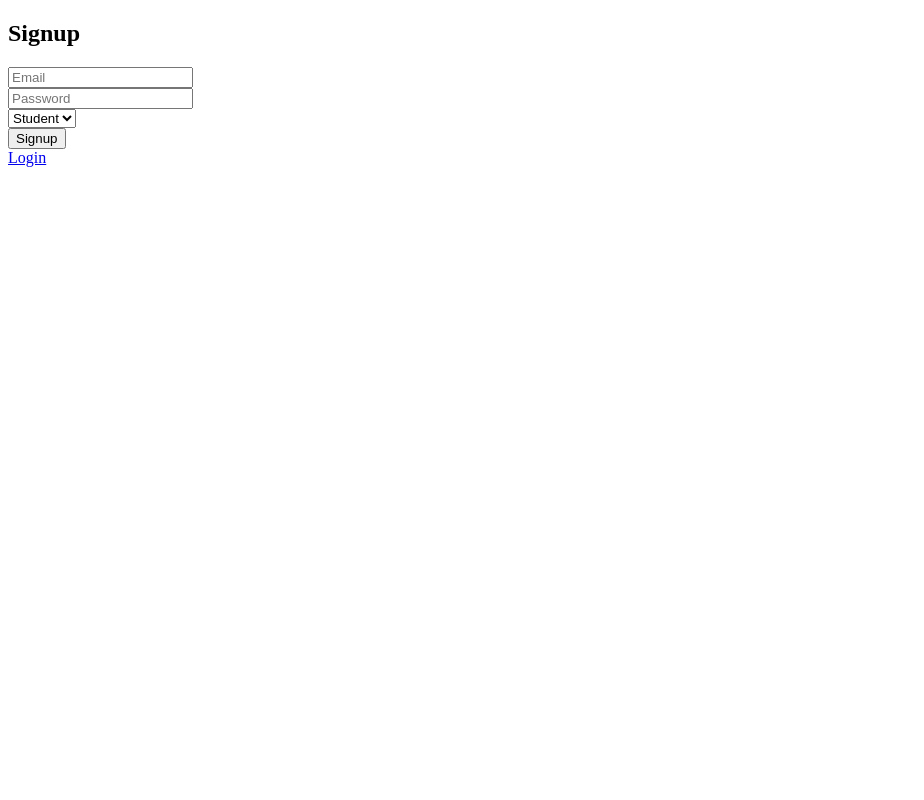
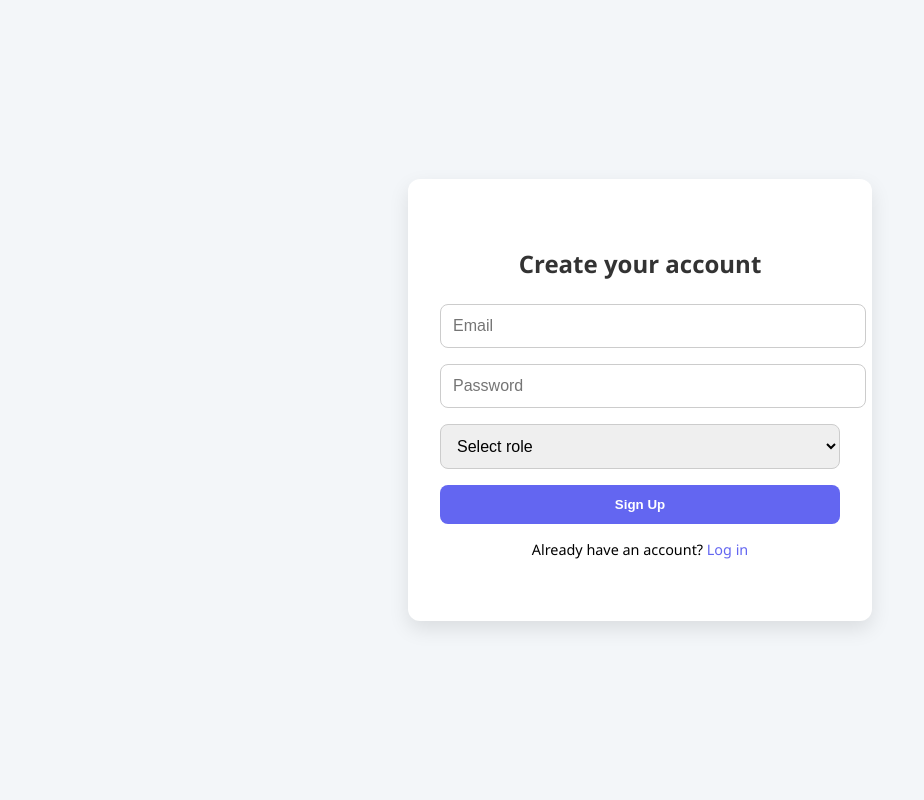
Before and after one commit to dadoktor8/LMS, a FastAPI app: page /auth/signup-page in a window 1280 px wide. Shown: the whole page, without its empty margins (0-924 px from the left). Run offline with FastAPI, Linux system fonts and the light colour scheme; some libraries are stand-ins or nearby versions.

Commit message:
Made the login and signup page beautiful

```diff
--- a/backend/auth/routes.py
+++ b/backend/auth/routes.py
@@ -10,7 +10,8 @@ from typing import Literal
 import os
 from dotenv import load_dotenv
 from sqlalchemy.orm import Session
-
+from utils.tokens import generate_verification_token
+from utils.tokens import confirm_token
 from db.models import User
 from db.database import engine,get_db
 
--- a/backend/db/models.py
+++ b/backend/db/models.py
@@ -1,5 +1,5 @@
 # backend/db/models.py
-from sqlalchemy import Column, Integer, String
+from sqlalchemy import Column, Integer, String, Boolean
 from db.database import Base
 
 class User(Base):
@@ -7,5 +7,6 @@ class User(Base):
 
     id = Column(Integer, primary_key=True, index=True)
     email = Column(String, unique=True, index=True, nullable=False)
+    is_verified = Column(Boolean, default=False)
     hashed_password = Column(String, nullable=False)
     role = Column(String, nullable=False)
--- a/backend/main.py
+++ b/backend/main.py
@@ -9,6 +9,8 @@ from fastapi.middleware.cors import CORSMiddleware
 from fastapi import FastAPI, Request
 from fastapi.responses import HTMLResponse
 from fastapi.templating import Jinja2Templates
+from fastapi.staticfiles import StaticFiles
+
 sys.path.append(str(Path(__file__).resolve().parent))
 import os
 from backend.auth.routes import auth_router
@@ -17,6 +19,8 @@ from db.session import get_db
 
 app = FastAPI()
 templates = Jinja2Templates(directory="backend/templates")
+app.mount("/static", StaticFiles(directory="backend/static"), name="static")
+
 init_db()
 
 
--- a/backend/requirements.txt
+++ b/backend/requirements.txt
@@ -4,3 +4,4 @@ sqlalchemy
 python-dotenv
 jinja2
 passlib[bcrypt]
+itsdangerous
--- /dev/null
+++ b/backend/static/styles.css
@@ -0,0 +1,70 @@
+body {
+    margin: 0;
+    font-family: "Segoe UI", Roboto, sans-serif;
+    background: #f3f6f9;
+    display: flex;
+    justify-content: center;
+    align-items: center;
+    height: 100vh;
+  }
+
+  .auth-container {
+    background: white;
+    padding: 3rem 2rem;
+    border-radius: 12px;
+    box-shadow: 0 8px 20px rgba(0, 0, 0, 0.1);
+    width: 100%;
+    max-width: 400px;
+    text-align: center;
+  }
+
+  .auth-container h2 {
+    margin-bottom: 1.5rem;
+    color: #333;
+  }
+
+  form input,
+  form select {
+    width: 100%;
+    padding: 0.75rem;
+    margin-bottom: 1rem;
+    border: 1px solid #ccc;
+    border-radius: 8px;
+    font-size: 1rem;
+  }
+
+  button {
+    width: 100%;
+    padding: 0.75rem;
+    background: #6366f1;
+    color: white;
+    font-weight: bold;
+    border: none;
+    border-radius: 8px;
+    cursor: pointer;
+    transition: background 0.3s ease;
+  }
+
+  button:hover {
+    background: #4f46e5;
+  }
+
+  .response-message {
+    margin-top: 1rem;
+    color: #16a34a;
+    font-weight: bold;
+  }
+
+  .switch-link {
+    margin-top: 1rem;
+    font-size: 0.9rem;
+  }
+
+  .switch-link a {
+    color: #6366f1;
+    text-decoration: none;
+  }
+
+  .switch-link a:hover {
+    text-decoration: underline;
+  }
--- a/backend/templates/base.html
+++ b/backend/templates/base.html
@@ -1,13 +1,14 @@
 <!DOCTYPE html>
-<html>
+<html lang="en">
 <head>
   <meta charset="UTF-8">
-  <title>Login System</title>
+  <title>Auth Page</title>
+  <link rel="stylesheet" href="/static/styles.css">
   <script src="https://unpkg.com/htmx.org@1.9.2"></script>
 </head>
 <body>
-  <main>
+  <div class="auth-container">
     {% block content %}{% endblock %}
-  </main>
+  </div>
 </body>
 </html>
--- a/backend/templates/signup.html
+++ b/backend/templates/signup.html
@@ -1,23 +1,24 @@
 {% extends "base.html" %}
 {% block content %}
-<h2>Signup</h2>
+<h2>Create your account</h2>
 
 <form id="signup-form"
       hx-post="/auth/signup-form"
       hx-target="#signup-result"
-      hx-swap="innerHTML"
-      method="POST">
+      hx-swap="innerHTML">
 
-  <input name="email" type="email" placeholder="Email" required><br>
-  <input name="password" type="password" placeholder="Password" required><br>
+  <input name="email" type="email" placeholder="Email" required>
+  <input name="password" type="password" placeholder="Password" required>
   <select name="role" required>
+    <option value="" disabled selected>Select role</option>
     <option value="student">Student</option>
     <option value="admin">Admin</option>
-  </select><br>
+    <option value="teacher">Teacher</option>
+  </select>
 
-  <button type="submit">Signup</button>
+  <button type="submit">Sign Up</button>
 </form>
 
-<div id="signup-result"></div>
-<a href="/">Login</a>
+<div id="signup-result" class="response-message"></div>
+<p class="switch-link">Already have an account? <a href="/">Log in</a></p>
 {% endblock %}
```
Also changed, not shown: backend/templates/login.html (+13 -6 lines), backend/utils/tokens.py (added, +20 -0 lines).
